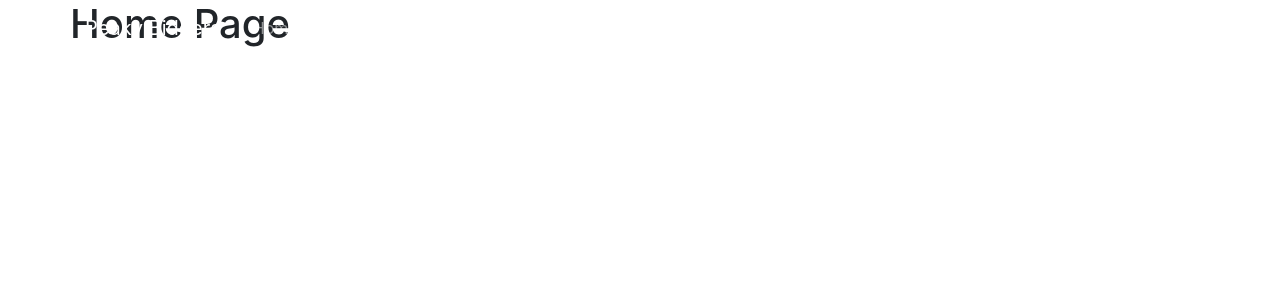
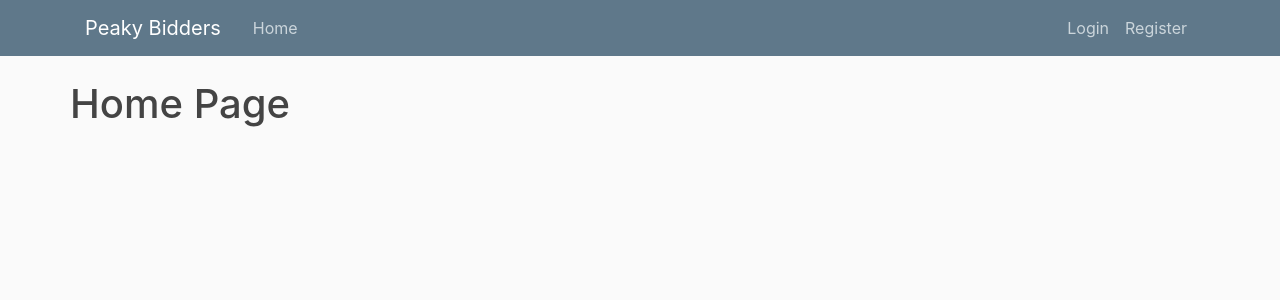
Before and after one commit to Martin023/peaky-bidders, a Flask app: page / in a window 1280 px wide. Shown: the top 300 px of the page. Run offline with Flask 2, Linux system fonts and the light colour scheme; some libraries are stand-ins or nearby versions.

Commit message:
feat: base-updates the styles link and routes to the account page in the nav bar

```diff
--- a/app/templates/base.html
+++ b/app/templates/base.html
@@ -8,7 +8,7 @@
     <!-- Bootstrap CSS -->
     <link rel="stylesheet" href="https://maxcdn.bootstrapcdn.com/bootstrap/4.0.0/css/bootstrap.min.css" integrity="sha384-Gn5384xqQ1aoWXA+058RXPxPg6fy4IWvTNh0E263XmFcJlSAwiGgFAW/dAiS6JXm" crossorigin="anonymous">
 
-    <link rel="stylesheet" type="text/css" href="{{ url_for('static', filename='css/main.css') }}">
+    <link rel="stylesheet" type="text/css" href="{{ url_for('static', filename='main.css') }}">
 
     {% if title %}
         <title>Peaky Bidders - {{ title }}</title>
@@ -32,7 +32,7 @@
             <!-- Navbar Right Side -->
             <div class="navbar-nav">
               {% if current_user.is_authenticated %}
-                <a class="nav-item nav-link" href="#">Account</a>
+                <a class="nav-item nav-link" href="{{ url_for('account') }}">Account</a>
                 <a class="nav-item nav-link" href="{{ url_for('logout') }}">Logout</a>
               {% else %}
                 <a class="nav-item nav-link" href="{{ url_for('login') }}">Login</a>
```
